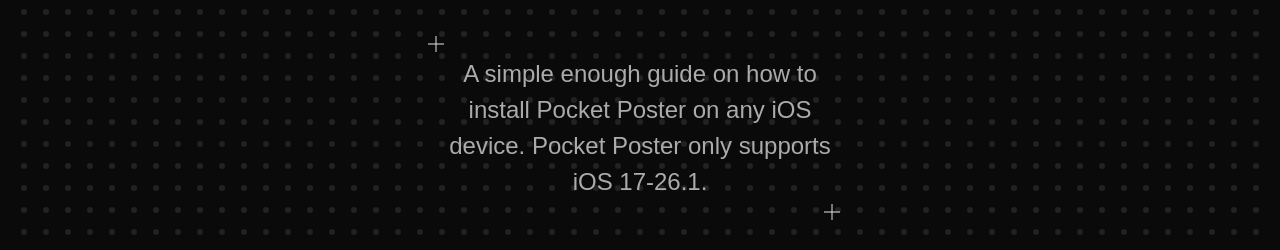
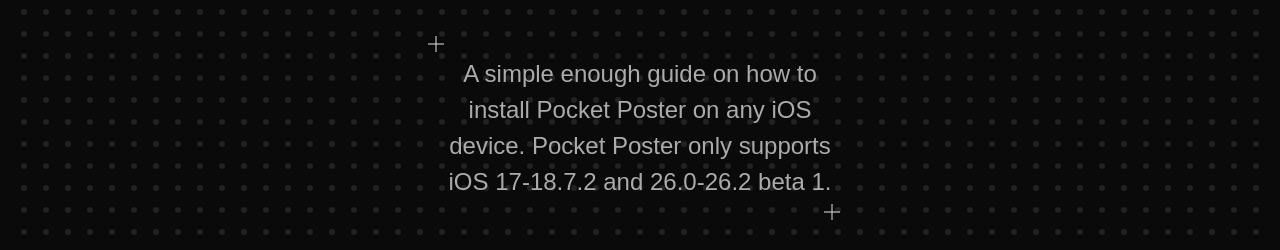
Before and after one commit to squairdev/pocketposter, a Next.js app: page / in a window 1280 px wide. Shown: the part 190-440 px from the top of the page. Built offline with nearby package versions, Linux system fonts and the light colour scheme; a web font is replaced by a local one.

Commit message:
Update iOS version support in Pocket Poster guide

```diff
--- a/app/page.tsx
+++ b/app/page.tsx
@@ -30,7 +30,7 @@ export default function Home() {
           <AnimatedContent direction="horizontal" distance={50} delay={0.3} scale={0.7}>
             <svg className='absolute' style={{transform: "translate(-100%, -100%)"}} xmlns="http://www.w3.org/2000/svg" height="24px" viewBox="0 -960 960 960" width="24px" fill="#e3e3e3"><path d="M460-160v-300H160v-40h300v-300h40v300h300v40H500v300h-40Z"/></svg>
           </AnimatedContent>
-          <FadeContent blur delay={0.6} duration={0.76}>{"A simple enough guide on how to install Pocket Poster on any iOS device. Pocket Poster only supports iOS 17-26.1."}</FadeContent>
+          <FadeContent blur delay={0.6} duration={0.76}>{"A simple enough guide on how to install Pocket Poster on any iOS device. Pocket Poster only supports iOS 17-18.7.2 and 26.0-26.2 beta 1."}</FadeContent>
             <div style={{flexGrow:"1"}}/>
             <AnimatedContent reverse direction="horizontal" distance={50} delay={0.3} scale={0.7}>
               <svg style={{transform: "translate(50%, -0%)", marginLeft: 'auto'}} xmlns="http://www.w3.org/2000/svg" height="24px" viewBox="0 -960 960 960" width="24px" fill="#e3e3e3"><path d="M460-160v-300H160v-40h300v-300h40v300h300v40H500v300h-40Z"/></svg>
@@ -168,7 +168,7 @@ export default function Home() {
             <FadeContent blur delay={0.6} duration={0.7} className='pb-5 text-2xl font-bold'>"The folder is improperly set up."</FadeContent>
             <FadeContent blur delay={0.7} duration={0.7} className='text-xl'>
             <p>The primary cause to this is if you're on iOS 26.2 or up. Pocket Poster is patched on 26.2, meaning you can't use Pocket Poster. Use Nugget or PosterChef instead.</p>
-            <p className="pt-2">If you're on iOS 17 - 26.1, tap "reset collections" and it should fix itself.</p>
+            <p className="pt-2">If you're on iOS 17 - 18.7.2 or 26.0 - 26.2 beta 1, tap "reset collections" and it should fix itself.</p>
             </FadeContent>
           </FadeContent>
         </div>
```
